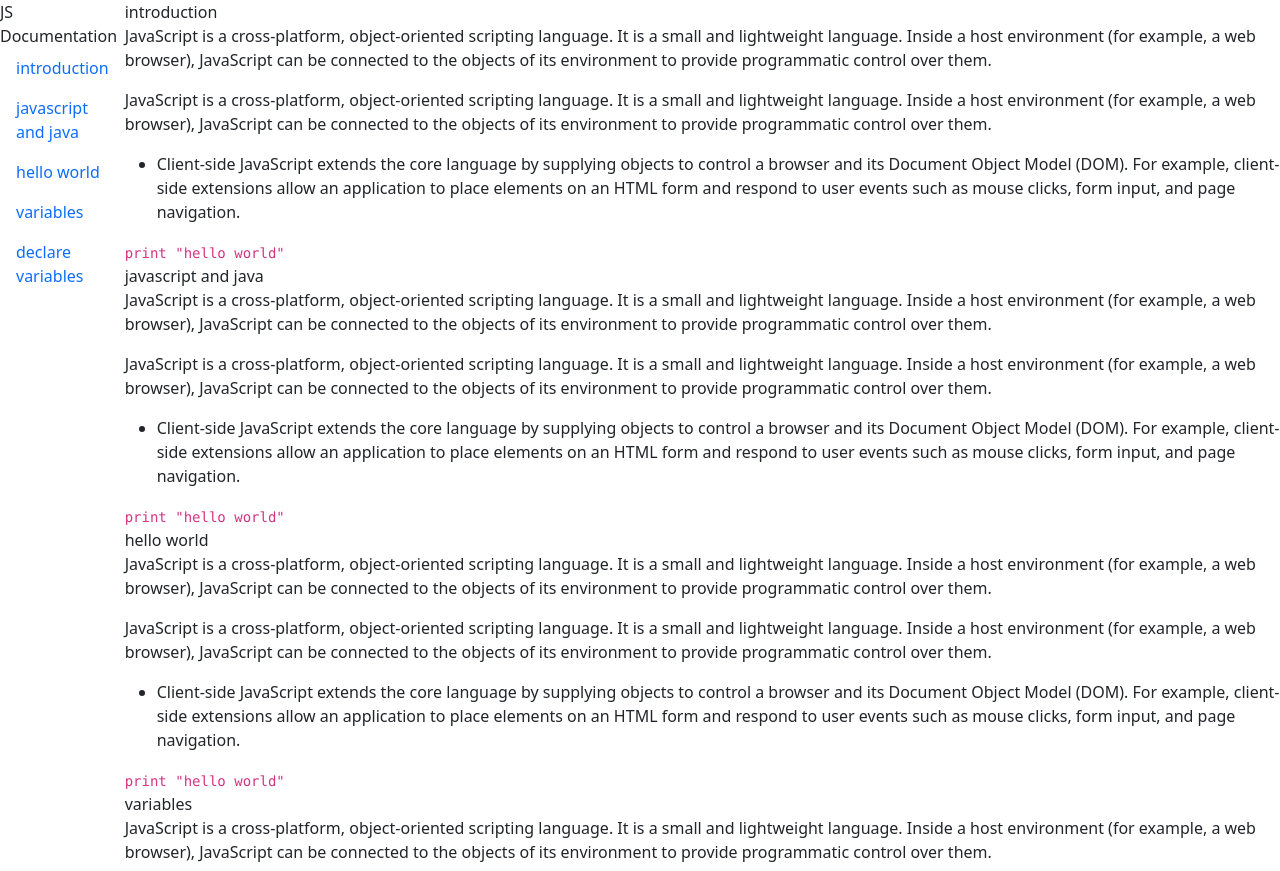
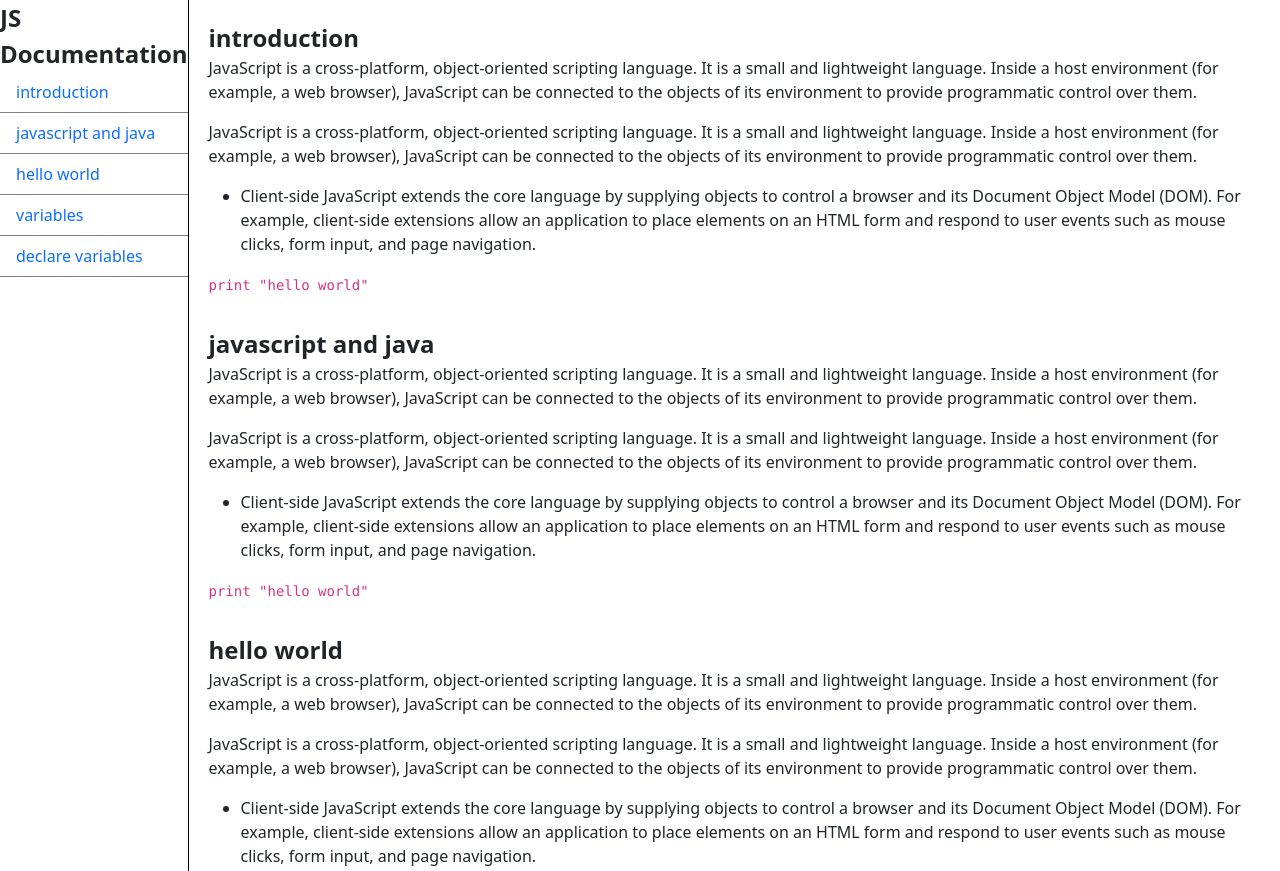
Before and after one commit to PieroZev/Piero-William-Trial-Microverse, a plain HTML site: page fcc-test-suite-template-master/index.html in a window 1280 px wide. Shown: the top 871 px of the page. Drawn offline with nearby package versions, Linux system fonts and the light colour scheme.

Commit message:
styles finished

```diff
--- a/fcc-test-suite-template-master/css/style.css
+++ b/fcc-test-suite-template-master/css/style.css
@@ -4,10 +4,22 @@ body{
 @media (min-width: 600px){
   #navbar{
   	float: left;
+    width: 400px;
+    border-right: 1px black solid;
   }
   #main-doc{
   	float: right;
+    padding: 20px;
   }
+
+  .main-section{
+    margin-bottom:30px;
+  }
+
+  .nav-link{
+    border-bottom: 1px gray solid;
+  }
+
 }
 @media (max-width: 600px){
   #navbar{
@@ -18,3 +30,8 @@ body{
   	float: right;
   }
 }
+
+header{
+  font-size: 24px;
+  font-weight: bold;
+}
```
